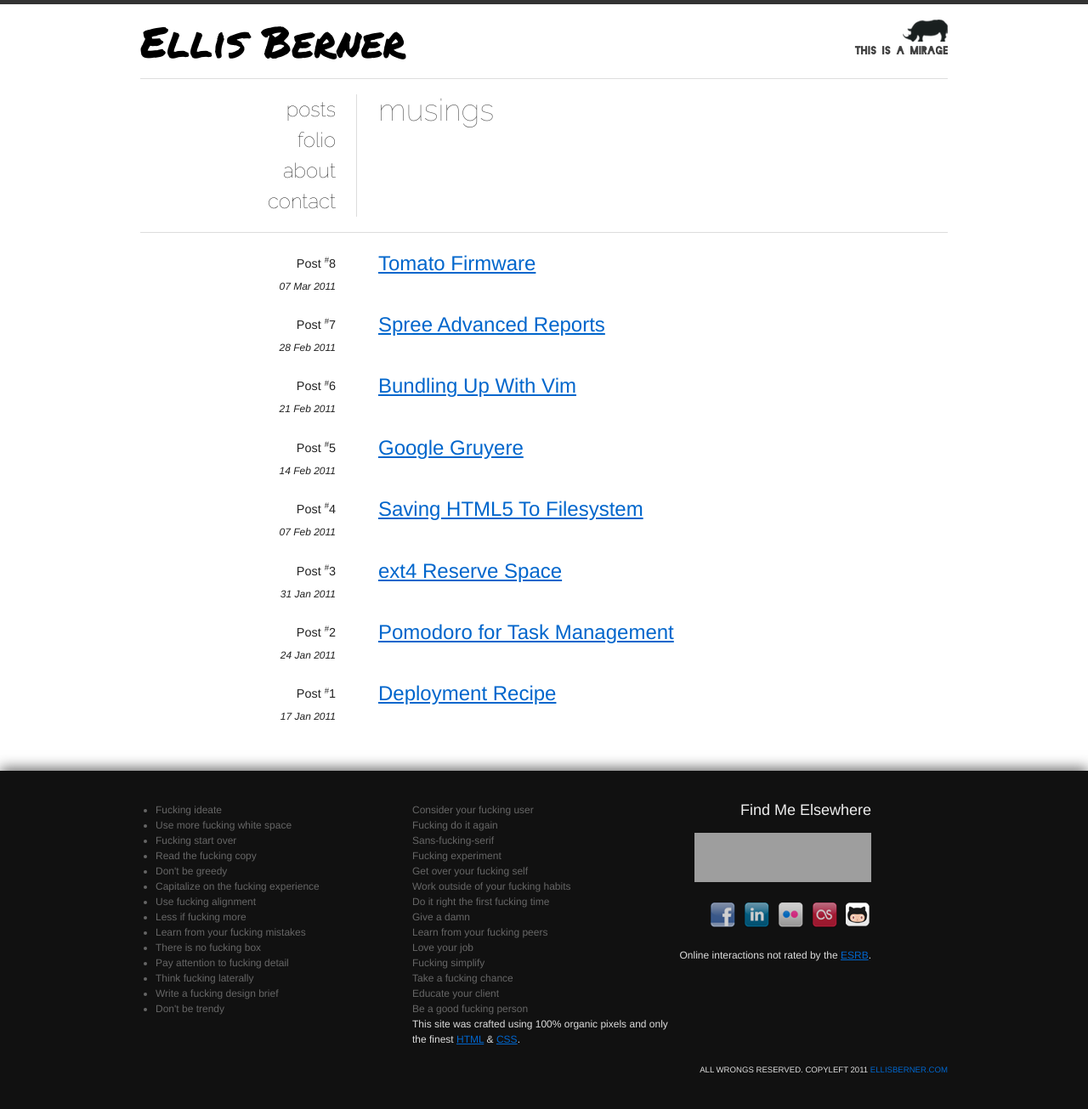
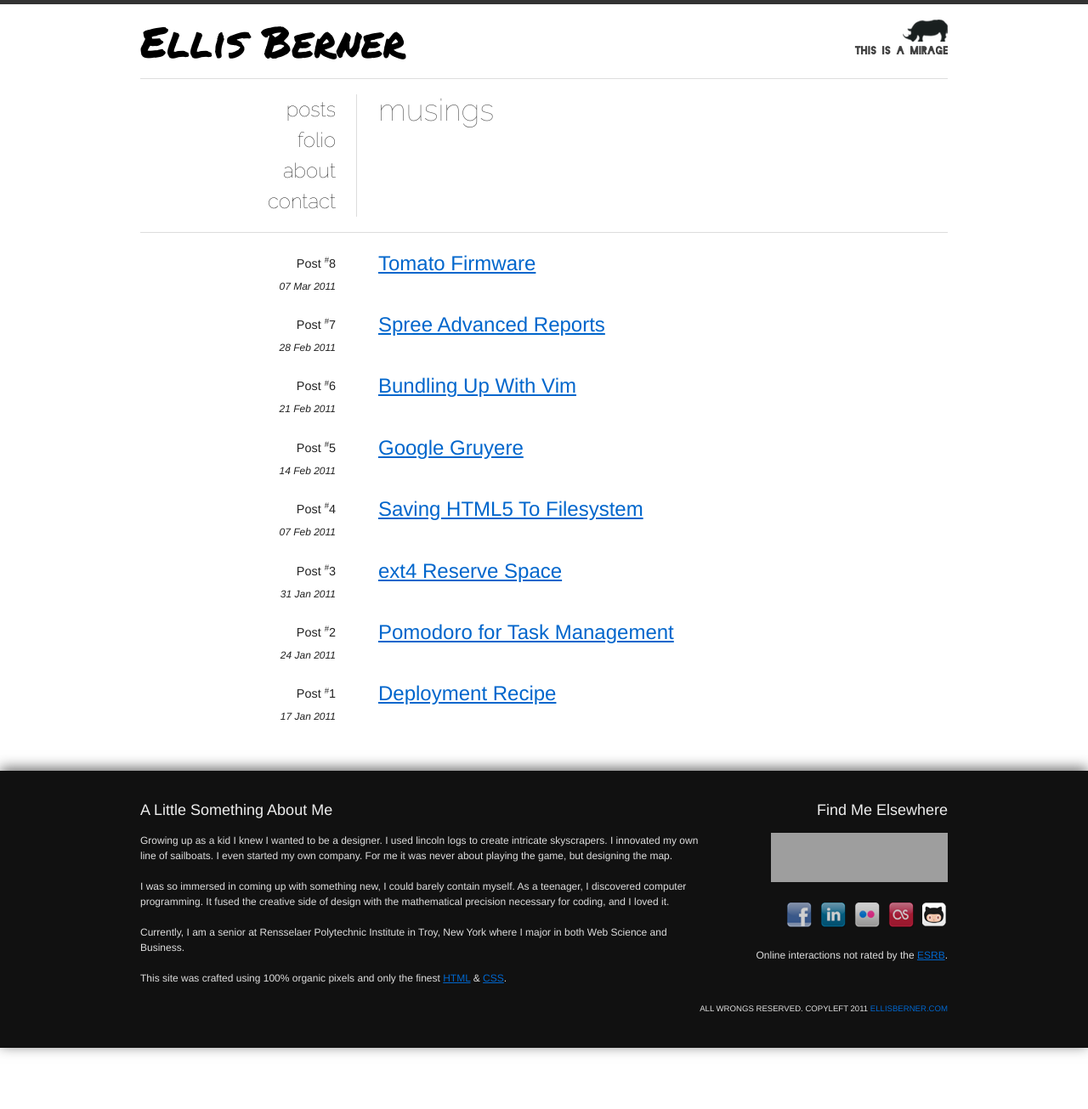
Before and after one commit to maletor/maletor.github.io, a Jekyll site: the page built from index.html, in a window 1280 px wide. Shown: the whole page at 85% size. Built offline with Jekyll 4.4.1, drawn with Linux system fonts in a browser that asks for light colours; some web fonts are replaced; grey boxes are pictures that could not be loaded.

Commit message:
Edited _includes/footer.html via GitHub

```diff
--- a/_includes/footer.html
+++ b/_includes/footer.html
@@ -2,41 +2,11 @@
 	<div class="container">
 		<hr class="space" />
 		<hr class="space" />
-		<div class="span-8 quiet">
-			<ul>
-				<li>Fucking ideate</li>
-				<li>Use more fucking white space</li>
-				<li>Fucking start over</li>
-				<li>Read the fucking copy</li>
-				<li>Don't be greedy</li>
-				<li>Capitalize on the fucking experience</li>
-				<li>Use fucking alignment</li>
-				<li>Less if fucking more</li>
-				<li>Learn from your fucking mistakes</li>
-				<li>There is no fucking box</li>
-				<li>Pay attention to fucking detail</li>
-				<li>Think fucking laterally</li>
-				<li>Write a fucking design brief</li>
-				<li>Don't be trendy</li>
-			</ul>
-		</div>
-		<div class="span-8 last quiet">
-			<ul class="list">
-				<li>Consider your fucking user</li>
-				<li>Fucking do it again</li>
-				<li>Sans-fucking-serif</li>
-				<li>Fucking experiment</li>
-				<li>Get over your fucking self</li>
-				<li>Work outside of your fucking habits</li>
-				<li>Do it right the first fucking time</li>
-				<li>Give a damn</li>
-				<li>Learn from your fucking peers</li>
-				<li>Love your job</li>
-				<li>Fucking simplify</li>
-				<li>Take a fucking chance</li>
-				<li>Educate your client</li>
-				<li>Be a good fucking person</li>
-			</ul>
+		<div class="span-17 append-1">
+			<h3>A Little Something About Me</h3>
+			<p>Growing up as a kid I knew I wanted to be a designer. I used lincoln logs to create intricate skyscrapers. I innovated my own line of sailboats. I even started my own company. For me it was never about playing the game, but designing the map.</p>
+			<p>I was so immersed in coming up with something new, I could barely contain myself. As a teenager, I discovered computer programming. It fused the creative side of design with the mathematical precision necessary for coding, and I loved it.</p>
+			<p>Currently, I am a senior at Rensselaer Polytechnic Institute in Troy, New York where I major in both Web Science and Business.</p>
 			<p>This site was crafted using 100% organic pixels and only the finest <a href="http://validator.w3.org/check?uri=referer">HTML</a> &amp; <a href="http://jigsaw.w3.org/css-validator/check/referer">CSS</a>.</p>
 		</div>
 		<div id="elsewhere" class="span-6 last">
```
